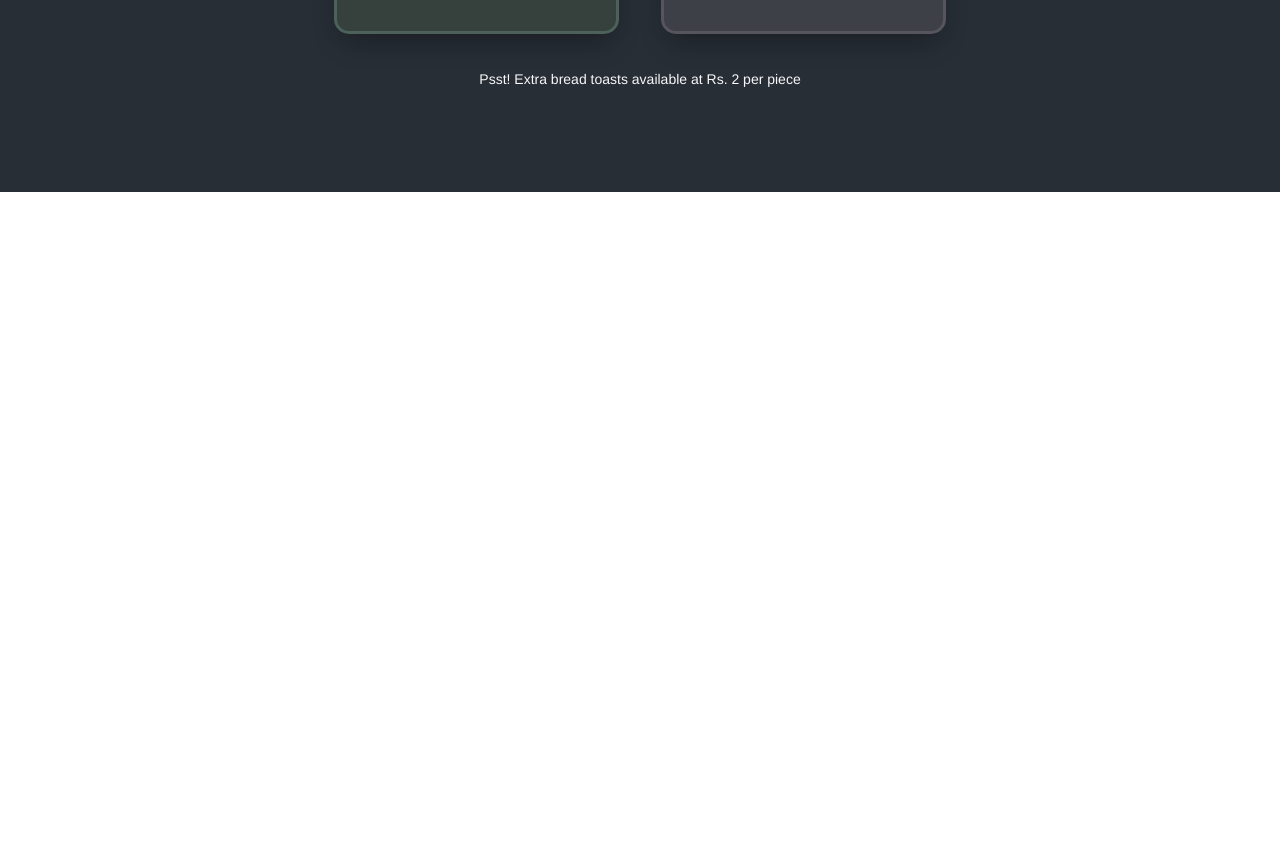
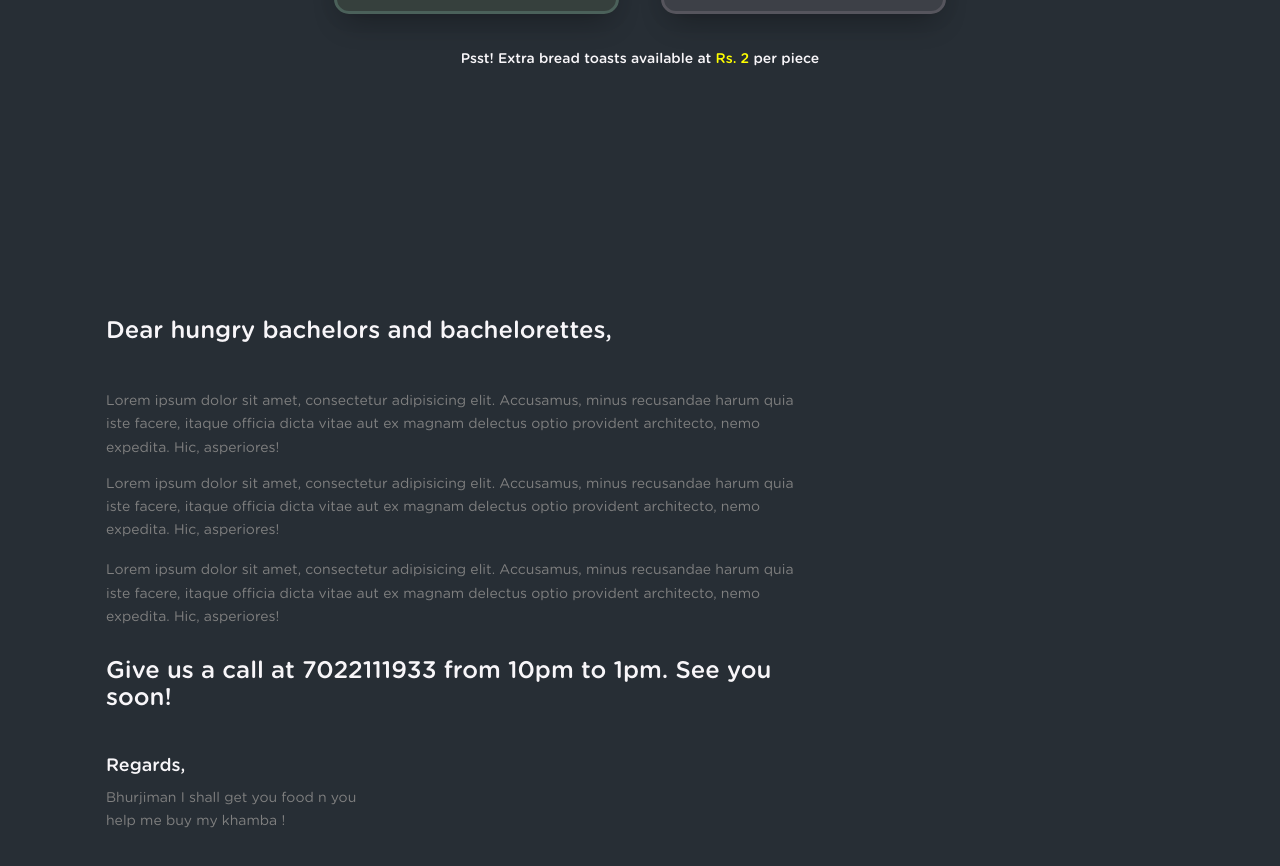
Before and after one commit to samir-patnaik/bhurjiman, a plain HTML site: page main.html in a window 1280 px wide. Shown: the part 1408-2274 px from the top of the page. Before the commit the page ends 1600 px from the top, so only its background shows below. Drawn offline with nearby package versions, Linux system fonts and the light colour scheme.

Commit message:
Main Page - Gotham fonts loaded - About us lorem ipsum done

```diff
--- a/main.html
+++ b/main.html
@@ -15,9 +15,21 @@
     <link href="https://maxcdn.bootstrapcdn.com/font-awesome/4.7.0/css/font-awesome.min.css" rel="stylesheet" integrity="sha384-wvfXpqpZZVQGK6TAh5PVlGOfQNHSoD2xbE+QkPxCAFlNEevoEH3Sl0sibVcOQVnN" crossorigin="anonymous">
 
     <style type="text/css">
-
+      @font-face {
+        font-family: GothamBold;
+				src:url("assets/fonts/GothamRnd-Bold.otf");
+      }
+      @font-face {
+        font-family: GothamMedium;
+				src:url("assets/fonts/GothamRnd-Medium.otf");
+      }
+      @font-face {
+        font-family: GothamBook;
+				src:url("assets/fonts/GothamRnd-Book.otf");
+      }
       body {
           color: #f8f6f9;
+          font-family: GothamMedium, sans-serif;
       }
 
       .jumbotron {
@@ -68,13 +80,34 @@
         background-color: #272e35;
         text-align: center;
         min-height: 100vh;
-        padding-top: 70px;
+        padding-top: 50px;
       }
 
+      #about-us {
+        background-color: #272e35;
+        min-height: 100vh;
+        padding-top: 100px;
+      }
 
+     #about-us .row {
+       margin: 0 6.5em auto;
+       max-width: 50em;
 
+     }
 
+    #about-us p+p {
+      padding: 0.25em 0;
+    }
 
+    #about-us h3 {
+      padding-top: 0.25em;
+      padding-bottom: 1.5em;
+    }
+    #about-us p {
+      line-height: 1.65em;
+      font-family: GothamBook,sans-serif;
+      color: grey;
+    }
 
 
 
@@ -234,7 +267,7 @@
 
     <!-- Home -->
     <div class="jumbotron">
-      <div class="container-fluid" id="home" >
+      <div class="container" id="home" >
         <div class="row">
           <h3>introducing</h3>
         </div>
@@ -301,13 +334,33 @@
       </div> <!--End Row -->
 
       <div class="row">
-        <p>Psst! Extra bread toasts available at Rs. 2 per piece</p>
+        <p style="padding: 0 1em;">Psst! Extra bread toasts available at <span style="color:yellow">Rs. 2</span> per piece</p>
       </div>
 
 
     </div> <!--End Container -->
 
 
+    <div class="container-fluid" id="about-us">
+      <div class="row">
+        <h3>Dear hungry bachelors and bachelorettes,</h3>
+
+        <p>Lorem ipsum dolor sit amet, consectetur adipisicing elit. Accusamus, minus recusandae harum quia iste facere, itaque officia dicta vitae aut ex magnam delectus optio provident architecto, nemo expedita. Hic, asperiores!</p>
+
+        <p>Lorem ipsum dolor sit amet, consectetur adipisicing elit. Accusamus, minus recusandae harum quia iste facere, itaque officia dicta vitae aut ex magnam delectus optio provident architecto, nemo expedita. Hic, asperiores!</p>
+
+        <p>Lorem ipsum dolor sit amet, consectetur adipisicing elit. Accusamus, minus recusandae harum quia iste facere, itaque officia dicta vitae aut ex magnam delectus optio provident architecto, nemo expedita. Hic, asperiores!</p>
+
+        <h3>Give us a call at 7022111933 from 10pm to 1pm. See you soon!</h3>
+
+        <h4>Regards,</h4>
+
+        <p>Bhurjiman I shall get you food n you<br> help me buy my khamba !</p>
+
+
+
+      </div>
+    </div>
 
 
 
```
